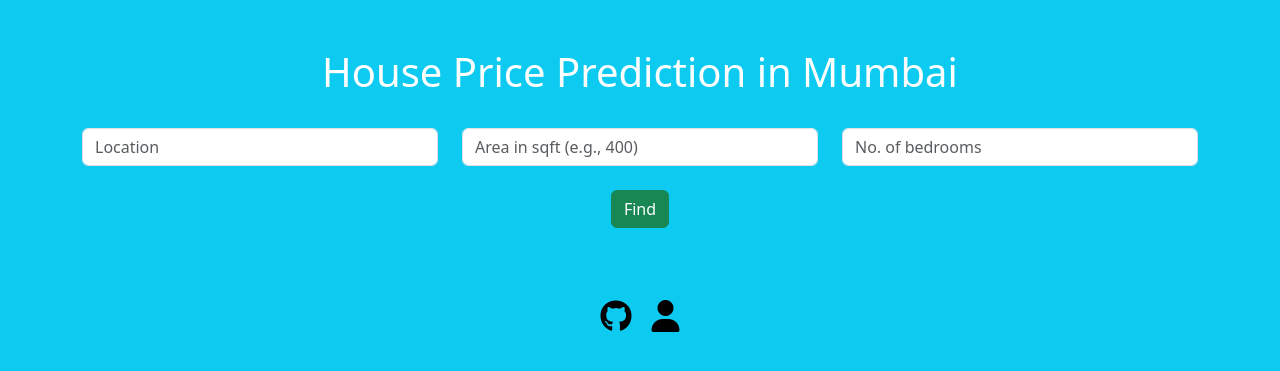
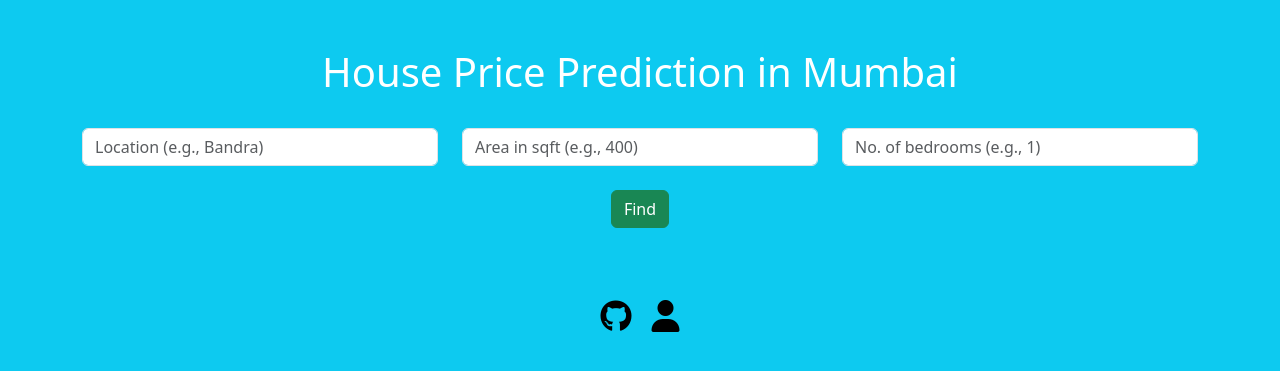
Before and after one commit to vish1108/House_Price_Prediction_FlaskApp, a Flask app: page / in a window 1280 px wide. Shown: the top 371 px of the page. Run offline with Flask 3, Linux system fonts and the light colour scheme; some libraries are stand-ins or nearby versions.

Commit message:
some changes in html placeholder

```diff
--- a/model.py
+++ b/model.py
@@ -19,7 +19,7 @@ def get_location_encode(location, json_path):
     close_matches = get_close_matches(location, data.keys(), n=1, cutoff=0.6)
     if close_matches:
         closest_location = close_matches[0]
-        print("Closes match---->", closest_location)
+        #print("Closes match---->", closest_location)
         return data[closest_location]
 
     # print("Location---->", data.get(location, "Location not found"))
--- a/templates/index.html
+++ b/templates/index.html
@@ -16,13 +16,13 @@
         <div class = "container">
             <div class = "row">
                 <div class = "col-sm">
-                    <input type="text" id = "Location" name= "Location" placeholder="Location" class="form-control">
+                    <input type="text" id = "Location" name= "Location" placeholder="Location (e.g., Bandra)" class="form-control">
                 </div>
                 <div class = "col-sm">
                     <input type="text" id = "Area" name= "Area" placeholder="Area in sqft (e.g., 400)" class="form-control">
                 </div>
                 <div class = "col-sm">
-                    <input type="text" id = "No. of bedrooms" name= "No. of bedrooms" placeholder="No. of bedrooms" class="form-control">
+                    <input type="text" id = "No. of bedrooms" name= "No. of bedrooms" placeholder="No. of bedrooms (e.g., 1)" class="form-control">
                 </div>
 
             </div>
```
